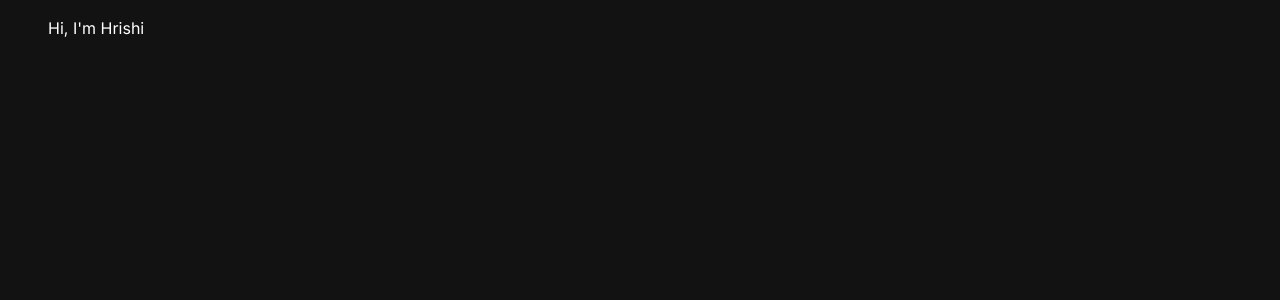
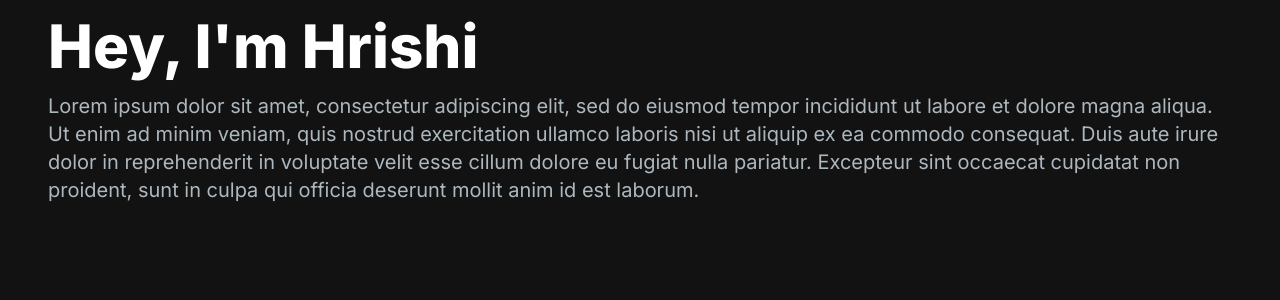
Before and after one commit to Hrishirt/hrishishah.github.io, a Next.js app: page / in a window 1280 px wide. Shown: the top 300 px of the page. Built offline with nearby package versions, Linux system fonts and the light colour scheme.

Commit message:
Updated HeroSection
Added more padding

```diff
--- a/src/app/components/HeroSection.jsx
+++ b/src/app/components/HeroSection.jsx
@@ -2,7 +2,16 @@ import React from 'react'
 
 export const HeroSection = () => {
   return <section>
-    <h1 className = "text-white">Hi, I'm Hrishi</h1>
+    <h1 className = "text-white mb-4 text-4xl lg:text-6xl font-extrabold">
+        Hey, I'm Hrishi
+    </h1>
+    <p className="text-[#ADB7Be] text-lg lg:text-xl">
+        Lorem ipsum dolor sit amet, consectetur adipiscing elit, sed do eiusmod tempor incididunt
+        ut labore et dolore magna aliqua. Ut enim ad minim veniam, quis nostrud exercitation ullamco
+        laboris nisi ut aliquip ex ea commodo consequat. Duis aute irure dolor in reprehenderit in
+        voluptate velit esse cillum dolore eu fugiat nulla pariatur. Excepteur sint occaecat cupidatat
+        non proident, sunt in culpa qui officia deserunt mollit anim id est laborum.
+    </p>
   </section>
 };
 
```
